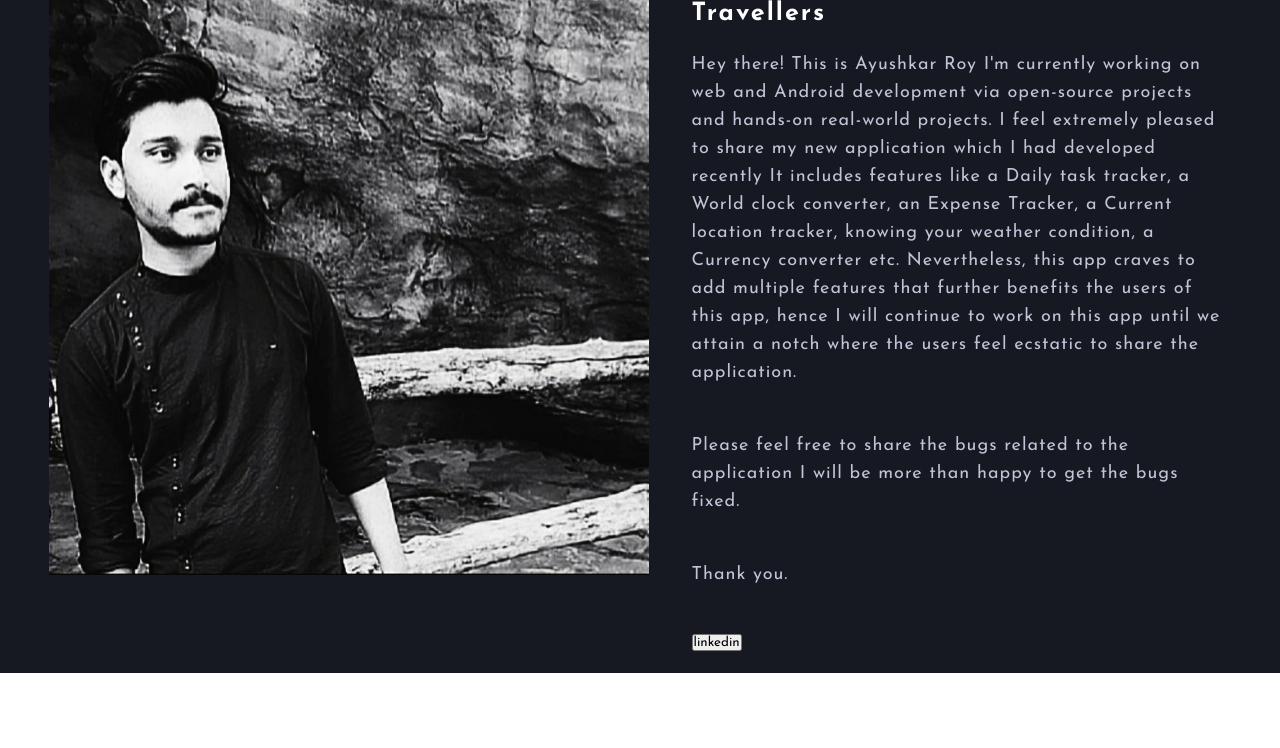
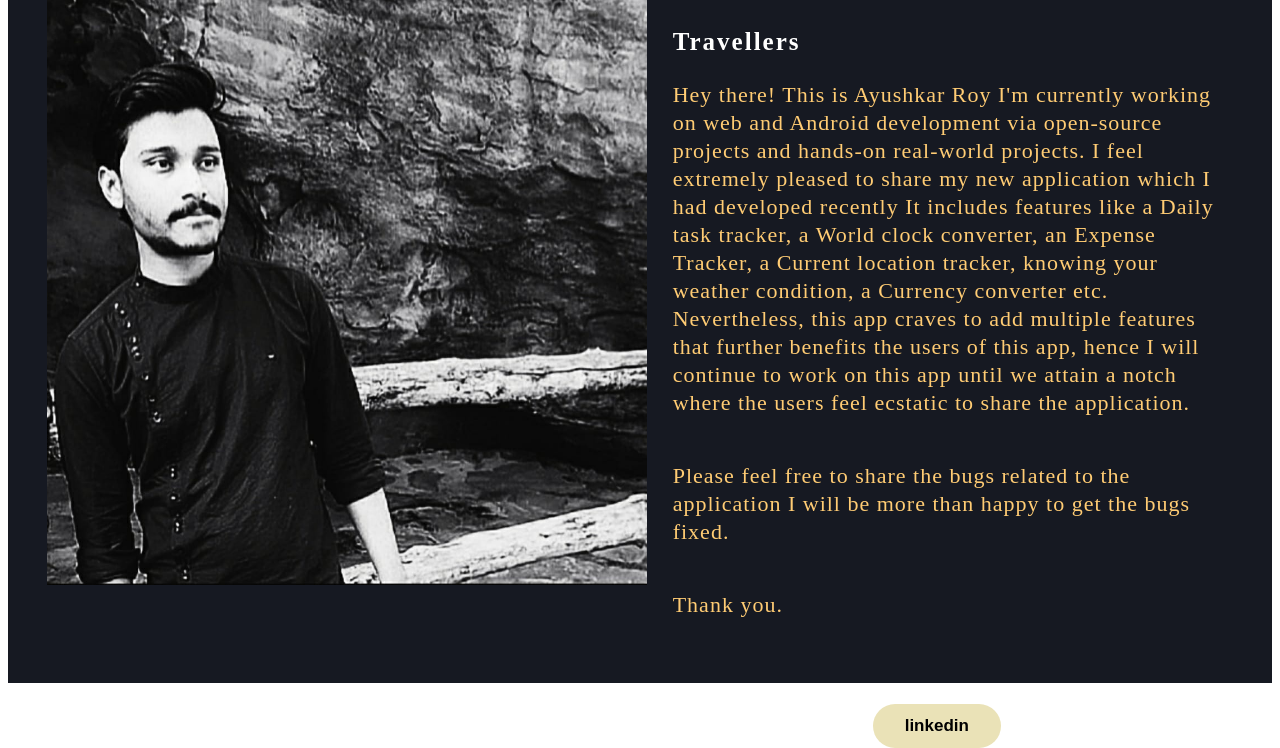
Before and after one commit to ayushkar/AboutUsRepo, a plain HTML site: page index.html in a window 1280 px wide. Shown: the part 143-891 px from the top of the page. Before the commit the page ends 816 px from the top, so only its background shows below. Drawn offline with Linux system fonts and the light colour scheme; files whose address does not match are found by name.

Commit message:
Update style.css

```diff
--- a/style.css
+++ b/style.css
@@ -1,4 +1,4 @@
-*{
+/* *{
     padding:0;
     margin: 0;
     box-sizing: border-box;
@@ -73,4 +73,104 @@ color:#DFFF00;
             font-size: 60px;
             margin-bottom: 25px;
         }
+    } */
+
+
+
+
+*{
+    padding:0;
+    margin: 0;
+    /* min-height: 100%; */
+    box-sizing:border-box;
+    font-family: 'josefin Sans',sans-serif;
+}
+.about{
+width:100%;
+height:100vh;
+background-color: #161922;
+display: flex;
+justify-content: center;
+align-items: center;
+}
+.about .content img{
+    height:auto;
+    width: 600px;
+    max-width: 100%;
+}
+.text{
+    width: 550px;
+    max-width: 100%;
+    padding: 0 10px;
+
+}
+.content{
+
+    width: 1280px;
+    max-width: 95%;
+    margin: 0 auto;
+    display: flex;
+    flex-wrap: wrap;
+    align-items: center;
+    justify-content: space-around;
+}
+.text h1{
+color:#EAE2B7;
+    /* color: #ffcc74;  */
+    font-size: 85px;
+     margin-bottom: 20px;
+     text-transform: capitalize;
+}
+    .text h5{
+
+    color: white;
+
+    font-size: 25px;
+
+    margin-bottom: 25px;
+
+    text-transform: capitalize;
+    Letter-spacing: 2px;
     }
+    .text p{
+        color:#FFCC74;
+
+    font-size: 22px;
+     Line-height: 28px;
+
+    Letter-spacing: 1px; margin-bottom: 45;
+    }
+
+
+    button{
+        background-color: #EAE2B7;
+        color: black;
+        border: 2px solid transparent;
+        text-decoration: none;
+        padding: 10px 30px;
+        border-radius: 30px;
+        font-size: 17px;
+        font-size: 17px;
+        font-weight: bold;
+        margin-left: 200px;
+        margin-top: 40px;
+
+    }
+
+    @media screen and (max-width:1180px) {
+        .about{
+            width: 100%;
+            height: auto;
+            padding :70px 0px;
+        }
+    }
+
+    @media screen  and (max-width:650px){
+        .about .content img{
+            margin-bottom: 35px;
+        }
+        .text h1{
+            font-size: 60px;
+            margin-bottom: 25px;
+        }
+    }
```
